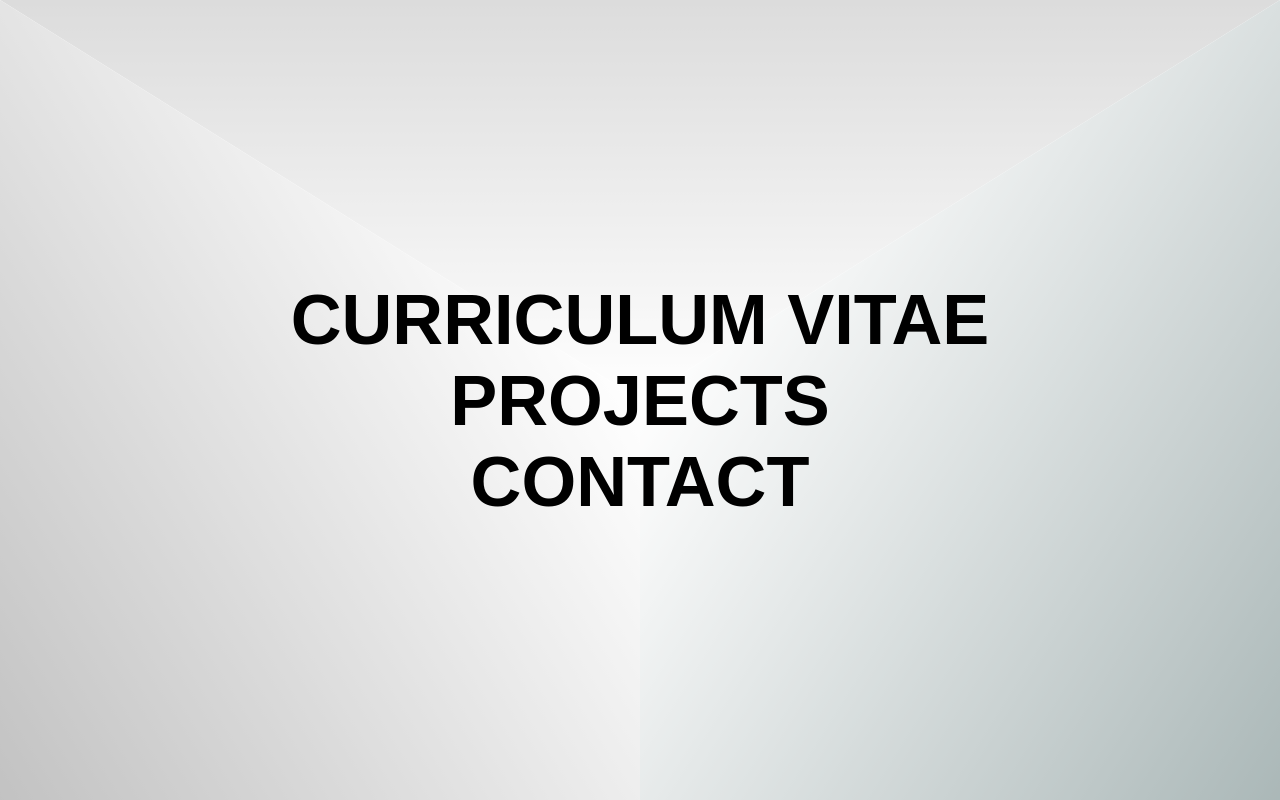
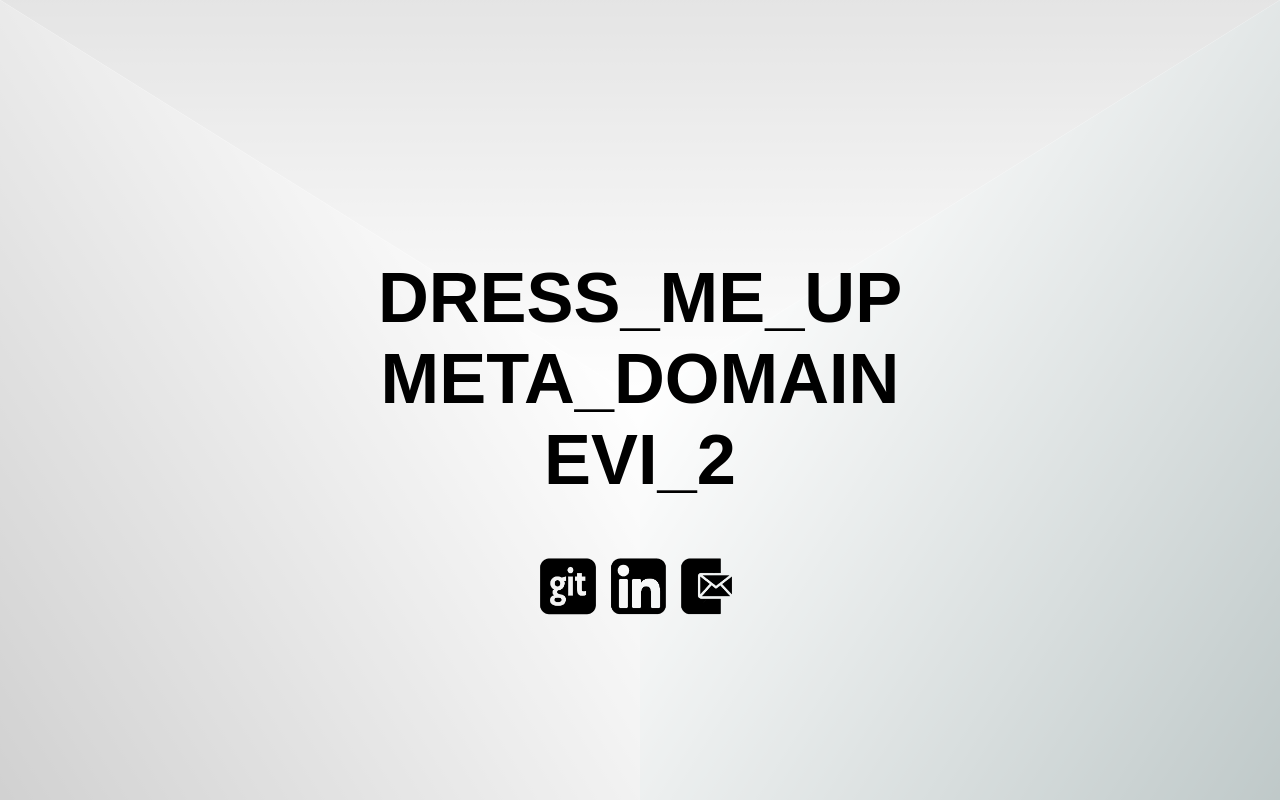
Before and after one commit to fredhaus/hausburgnet, a React (Create React App) app: page / in a window 1280 px wide. Built offline with nearby package versions, Linux system fonts and the light colour scheme.

Commit message:
adds projects to home view

```diff
--- a/src/App.css
+++ b/src/App.css
@@ -29,6 +29,17 @@
   justify-content: center; /* center items vertically, in this case */
   align-items: center;
 }
+.AlignerTop {
+  display: flex;           /* establish flex container */
+  flex-direction: column;  /* make main axis vertical */
+  justify-content: center; /* center items vertically, in this case */
+  align-items: center;
+}
+
+.flexHor{
+  display: flex;
+  flex-direction: row;
+}
 
 .hiddenGraphics{
   visibility: hidden;
@@ -55,8 +66,24 @@
 
 }
 
+.mailFont{
+  font-weight: 900;
+  font-size: 3.5vw;
+  transition: all 0.2s;
+  transition-timing-function: ease;
+  text-decoration: none;
+  color: black;
+  cursor: pointer
+}
+
+.detailsFont{
+  font-weight: 500;
+  font-size: 2.2vw;
+
+}
+
 .menuFont:hover{
-  color:grey;
+  color:#7932a8;
   font-size: 5.5vw;
   padding-left: 10px;
   transition: all 0s;
@@ -65,8 +92,18 @@
   cursor: pointer
 }
 
+.mailFont:hover{
+  color:#7932a8;
+  font-size: 3.5vw;
+  padding-left: 10px;
+  transition: all 0s;
+  transition-timing-function: ease;
+  text-decoration: none;
+  cursor: pointer
+}
+
 .canvas{
-  opacity: 0.4;
+  opacity: 0.3;
   z-index: -1;
   position: absolute;
 
--- a/src/components/CenteredMenu.js
+++ b/src/components/CenteredMenu.js
@@ -2,28 +2,83 @@ import React, { useState } from "react";
 import { Link } from "react-router-dom";
 
 const CenteredMenu = () => {
-  const [contact, setContact] = useState(false);
+  const [contact, setContact] = useState(true);
   const [mail, setMail] = useState(false);
-
-  let toggleClassName = "hidden";
+  const [dressMeUpDetailVis, setDressMeUpDetailVis] = useState(false);
+  const [metaDomainDetailVis, setMetaDomainDetailVis] = useState(false);
+  const [evi2DetailVis, setEvi2DetailVis] = useState(false);
 
   const toggle = () => {
     setContact(!contact);
-    !contact ? (toggleClassName = "hidden") : (toggleClassName = "visible");
   };
 
   const toggleMail = () => {
     setMail(!mail);
   };
 
+  const toggleDressMeUpDetailVis = () => {
+    setDressMeUpDetailVis(!dressMeUpDetailVis);
+  };
+
+  const toggleMetaDomainDetailVis = () => {
+    setMetaDomainDetailVis(!metaDomainDetailVis);
+  };
+
+  const toggleEvi2DetailVis = () => {
+    setEvi2DetailVis(!evi2DetailVis);
+  };
+
   return (
     <div className="Aligner">
-      <Link to={"/cv"} className="menuFont">
-        {"Curriculum Vitae".toUpperCase()}
-      </Link>
-      <Link to={"/projects"} className="menuFont">
-        {"Projects".toUpperCase()}
-      </Link>
+      <div className="AlignerTop" style={{margin: "25px"}}>
+        {dressMeUpDetailVis || metaDomainDetailVis || evi2DetailVis ? (
+          dressMeUpDetailVis ? (
+            <span className="detailsFont">
+             <b>Random Outfit generator</b> - React, Express.js
+            </span>
+          ) : metaDomainDetailVis ? (
+            <span className="detailsFont"><b>Domain meta search engine</b> - Express.js</span>
+          ) : (
+            <span className="detailsFont"><b>MVP self-evaluating tool for dutch schools</b> - React, Express.js</span>
+          )
+        ) : (
+          <span style={{ opacity: "0%" }} className="detailsFont">
+            0%
+          </span>
+        )}
+      </div>
+
+      <a
+        target="_blank"
+        href="https://dressmeupcc.herokuapp.com/"
+        className="menuFont"
+        onMouseOver={toggleDressMeUpDetailVis}
+        onMouseLeave={toggleDressMeUpDetailVis}
+      >
+        DRESS_ME_UP
+      </a>
+      <a
+        target="_blank"
+        href="https://metadomain2.herokuapp.com/"
+        className="menuFont"
+        onMouseOver={toggleMetaDomainDetailVis}
+        onMouseLeave={toggleMetaDomainDetailVis}
+      >
+        META_DOMAIN
+      </a>
+      <a
+        target="_blank"
+        href="https://evi2.herokuapp.com/"
+        className="menuFont"
+        onMouseOver={toggleEvi2DetailVis}
+        onMouseLeave={toggleEvi2DetailVis}
+      >
+        EVI_2
+      </a>
+      <span style={{opacity: "0%", margin: "25px"}}>
+
+      </span>
+
       {!contact ? (
         <span onClick={toggle} className="menuFont">
           {"Contact".toUpperCase()}
@@ -45,13 +100,13 @@ const CenteredMenu = () => {
             <a onClick={toggleMail}>
               <img
                 src="/icon_mail.png"
-                alt="frederik@hausburg.net"
+                alt="frederikhausburg@gmail.com"
                 className="contactIcon"
               />
             </a>
           ) : (
-            <span onClick={toggleMail} className="menuFont">
-              {"Frederik@Hausburg.net".toUpperCase()}
+            <span onClick={toggleMail} className="mailFont">
+              {"frederikhausburg@gmail.com".toUpperCase()}
             </span>
           )}
         </div>
```
